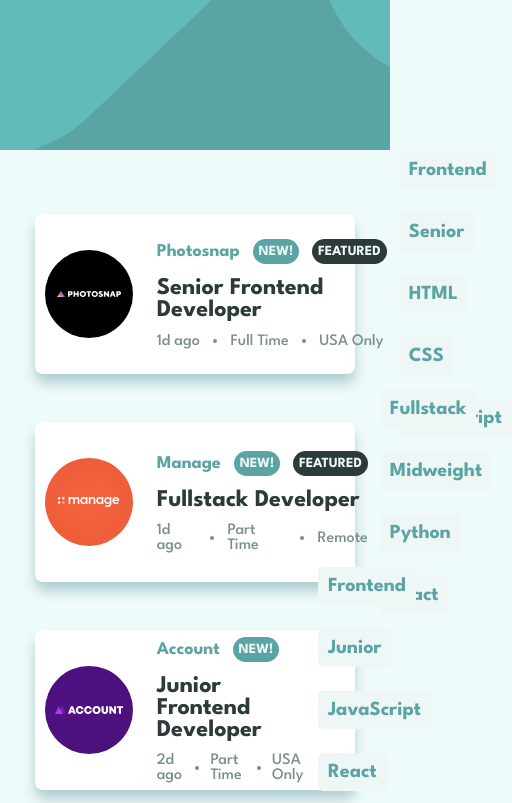
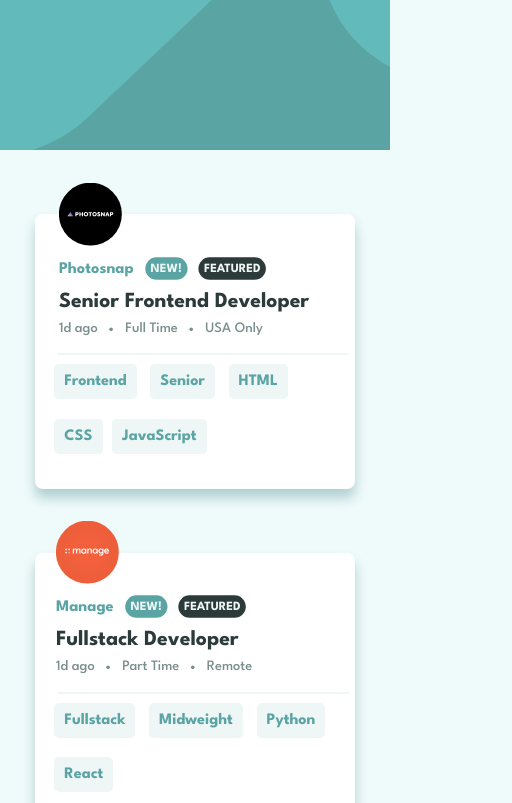
Before and after one commit to ExpertoMontanero/job-listing-with-filtering-FM, a plain HTML site: page index.html in a window 390 px wide. Shown: the top 803 px of the page, 512 px wide, since content can reach past the window. Drawn offline with nearby package versions, Linux system fonts and the light colour scheme.

Commit message:
Add files via upload
design responsivness

```diff
--- a/script.js
+++ b/script.js
@@ -1,17 +1,15 @@
+// FETCHING JSON FILE
 let data = '';
-
 fetch('data.json')
     .then(response => response.json())
     .then(json => {
-
-
         json.forEach(json =>
             $('#main-section').append(
                 `
         <div class="box">
             <div class="inside-box">
                 <div class="left-part">
-                    <img src="${json.logo}" alt="">
+                    <img src="${json.logo}" class="logo" alt="logo">
                     <div class="rows-section">
                         <div class="row first-row">
                             <h2 class="brand">${json.company}</h2>
@@ -30,6 +28,7 @@ fetch('data.json')
                         </div>
                     </div>
                 </div>
+                <hr class="mobile-hr">
                 <div class="right-part">
                     ${createButtons(json.role, 'role')}
                     ${createButtons(json.level, 'level')}
@@ -43,6 +42,7 @@ fetch('data.json')
         );
     });
 
+// CREATING ('NEW!' TAG)
 const createNewTag = (newTag) => {
     let tag = "";
     if (newTag) tag = `<h3 class="special-label new-label">NEW!</h3>`
@@ -50,6 +50,7 @@ const createNewTag = (newTag) => {
     return tag;
 };
 
+// CREATING ('FEATURED' TAG)
 const createFeaturedTag = (newTag) => {
     let tag = "";
     if (newTag) tag = `<h3 class="special-label featured-label">FEATURED</h3>`
@@ -57,6 +58,7 @@ const createFeaturedTag = (newTag) => {
     return tag;
 };
 
+// BUTTONS CREATION (role, level, languages, tools)
 const createButtons = (component, type) => {
     let post = '';
     if (component) {
@@ -83,21 +85,3 @@ const createButtons = (component, type) => {
         }
     }
 }
-
-
-
-
-
-    // "id": 9,
-    // "company": "Eyecam Co.",
-    // "logo": "./images/eyecam-co.svg",
-    // "new": false,
-    // "featured": false,
-    // "position": "Full Stack Engineer",
-    // "role": "Fullstack",
-    // "level": "Midweight",
-    // "postedAt": "3w ago",
-    // "contract": "Full Time",
-    // "location": "Worldwide",
-    // "languages": ["JavaScript", "Python"],
-    // "tools": ["Django"]
--- a/styles/style.css
+++ b/styles/style.css
@@ -99,6 +99,7 @@ button:hover {
 /* --------------------------------------- */
 
 .left-part {
+    position: relative;
     display: flex;
     align-items: center;
     gap: 1.5em;
@@ -162,5 +163,106 @@ hr {
     border-top: none;
     border-left: none;
     border-right: none;
+}
+
+.mobile-hr{
+    width: 0;
+}
+
+@media(max-width:1300px) {
+
+    .box {
+        height: 9em;
+        margin-bottom: 3em;
+    }
+
+    .left-part {
+        scale: 0.95;
+    }
+
+    button {
+        font-size: 95%;
+    }
+}
+
+@media(max-width:1100px) {
+
+    .box {
+        height: 8.5em;
+        margin-bottom: 2em;
+    }
+
+    .left-part {
+        scale: 0.90;
+    }
+
+    button {
+        font-size: 90%;
+    }
 
 }
+
+@media(max-width:1000px) {
+
+    .box {
+        height: 8em;
+        margin-bottom: 1.5em;
+    }
+
+    .left-part {
+        scale: 0.80;
+    }
+
+    button {
+        font-size: 80%;
+    }
+}
+
+@media(max-width:900px) {
+    .box {
+        height: fit-content;
+        padding: 1.6em 0;
+        margin-bottom: 4em;
+    }
+
+    .left-part {
+        display: flex;
+        align-items: start;
+        justify-content: center;
+        flex-direction: column;
+    }
+
+    .inside-box {
+        display: flex;
+        flex-direction: column;
+        align-items: start;
+    }
+
+    .left-part {
+        scale: 0.9;
+    }
+
+    .logo {
+        width: 70px;
+        position: absolute;
+        top: -70px;
+    }
+
+    button {
+        font-size: 100%;
+    }
+
+    .inside-box {
+
+        justify-content: initial;
+    }
+    .mobile-hr{
+        width: 97%;
+        border-width: 2px;
+        border-color: var(--filter-tablets-color);
+        border-style: solid;
+        border-top: none;
+        border-left: none;
+        border-right: none;
+    }
+}
```
